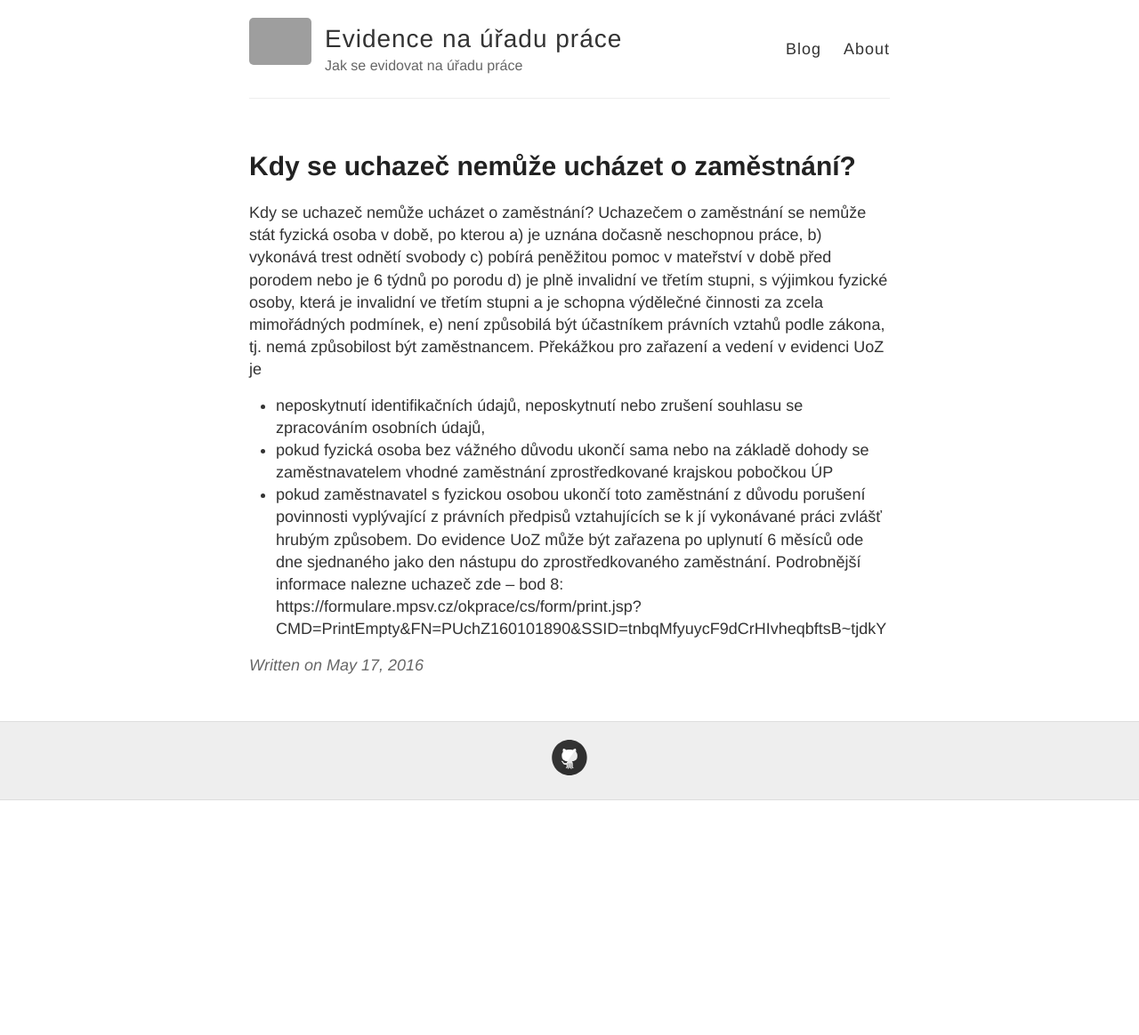
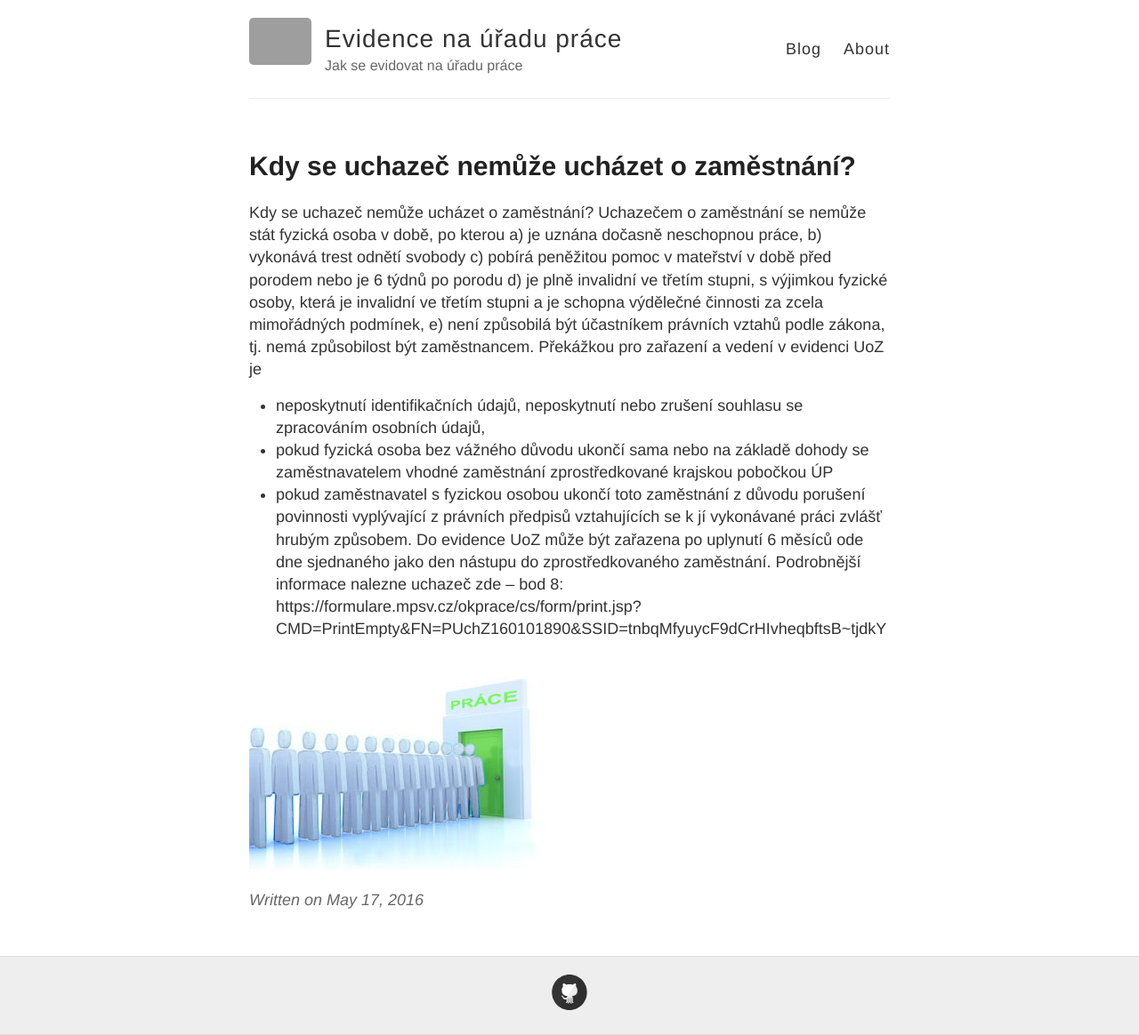
Before and after one commit to dokiinka/dokiinka.github.io, a Jekyll site: the page built from _posts/2016-05-17-neuchazec.md, in a window 1280 px wide. Shown: the whole page at 89% size. Built offline with Jekyll 4.4.1, drawn with Linux system fonts in a browser that asks for light colours; before the commit the page ends 900 px from its top, so only the background shows below that; grey boxes are pictures that could not be loaded.

Commit message:
konecne obrazek
je tam obrazek

```diff
--- a/_posts/2016-05-17-neuchazec.md
+++ b/_posts/2016-05-17-neuchazec.md
@@ -15,3 +15,5 @@ Překážkou pro zařazení a vedení v evidenci UoZ je
 -	pokud  fyzická  osoba  bez  vážného  důvodu  ukončí  sama  nebo  na  základě  dohody  se  zaměstnavatelem  vhodné  zaměstnání zprostředkované krajskou pobočkou ÚP
 -	 pokud zaměstnavatel s fyzickou osobou ukončí toto zaměstnání z důvodu porušení povinnosti vyplývající z právních předpisů vztahujících se k jí vykonávané práci zvlášť hrubým způsobem. Do evidence UoZ může být zařazena po uplynutí 6 měsíců ode dne sjednaného jako den nástupu do zprostředkovaného zaměstnání.
 Podrobnější informace nalezne uchazeč zde – bod 8: https://formulare.mpsv.cz/okprace/cs/form/print.jsp?CMD=PrintEmpty&FN=PUchZ160101890&SSID=tnbqMfyuycF9dCrHIvheqbftsB~tjdkY
+
+<img src="/images/prace.jpg" alt="prace.jpg">
```
